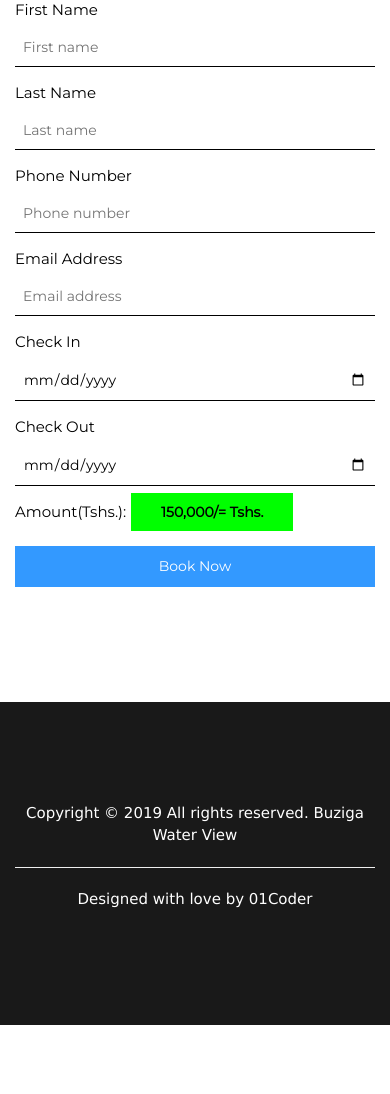
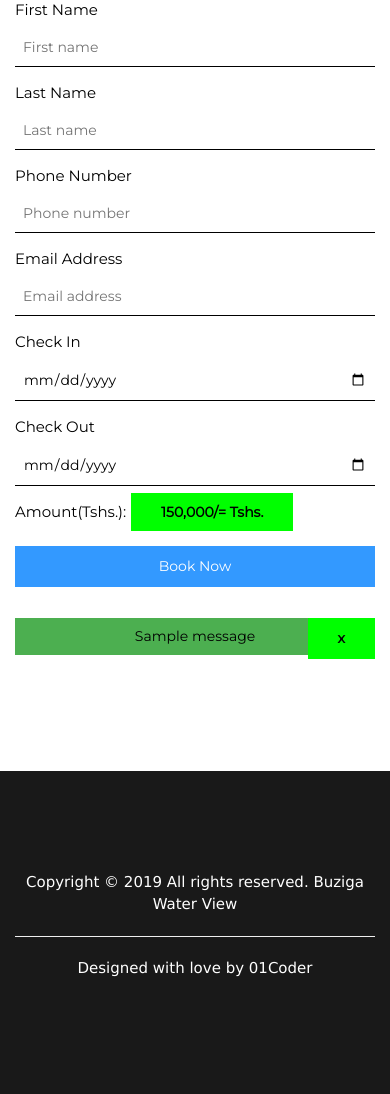
Before and after one commit to irabi01/apartment_web, a Django app: a page that uses apartment/templates/apartment/booking.html in a window 390 px wide. Shown: the part 856-1950 px from the top of the page. Before the commit the page ends 1881 px from the top, so only its background shows below. Run offline with Django 3.2, Linux system fonts and the light colour scheme; data comes from the database, SQL or seed files in the repository; both versions use the stored data as it was after the commit; one stand-in notice (Sample message) is shown; some libraries are stand-ins or nearby versions.

Commit message:
insert query

```diff
--- a/apartment/admin.py
+++ b/apartment/admin.py
@@ -1,4 +1,5 @@
 from django.contrib import admin
-from .models import Appartments
+from .models import Appartments, Booking
 # Register your models here.
 admin.site.register(Appartments)
+admin.site.register(Booking)
--- a/apartment/templates/apartment/booking.html
+++ b/apartment/templates/apartment/booking.html
@@ -73,6 +73,19 @@
                     </div>
                   </div>
                 </div>
+                <div class="row">
+                  <div class="col-md-12">
+                    {% if messages %}
+                      {% for message in messages %}
+                      <div class="w3-panel w3-display-container w3-green">
+                      <span onclick="this.parentElement.style.display='none'"
+                      class="w3-button w3-display-topright">x</span>
+                        <h1 {% if message.tags %} class="{{message.tags}}" {% endif %}>{{message}}</h1>
+                      </div>
+                      {% endfor %}
+                    {% endif %}
+                  </div>
+                </div>
               </div>
             </form>
           </div>
--- /dev/null
+++ b/apartment/templates/apartment/success.html
@@ -0,0 +1,5 @@
+{% extends './base.html' %}
+{% block title %}BUZIGA | Booking Details{% endblock %}
+{% block content %}
+
+{% endblock %}
--- a/apartment/views.py
+++ b/apartment/views.py
@@ -2,7 +2,7 @@ from django.shortcuts import render, get_object_or_404, redirect
 from datetime import datetime
 from django.contrib import messages
 from django.db.models import Q
-from .models import Appartments
+from .models import Appartments, Booking
 
 # Create your views here.
 def homeView(request):
@@ -46,10 +46,22 @@ def appartmentDetailView(request, slug):
     }
     return render(request, 'apartment/details.html', context)
 def bookingDeatails(request, slug):
-    get_appartment_detail = get_object_or_404(Appartments, slug = slug)
-    myDate = datetime.now()
-    context = {
-        'date':myDate,
-        'appartment_details':get_appartment_detail
-    }
-    return render(request, 'apartment/booking.html', context)
+    if request.method == "POST":
+        firstname = request.POST.get('fname')
+        lastname = request.POST.get('lname')
+        phone = request.POST.get('phone')
+        email = request.POST.get('email')
+        datein = request.POST.get('datein')
+        dateout = request.POST.get('dateout')
+        booking_object = Booking(first_name = firstname, last_name = lastname, email_address = email, phone_number = phone, check_in = datein, check_out = dateout)
+        booking_object.save()
+        messages.success(request, 'Your booking is done successfuly..!')
+        return redirect('/bookingDeatails/')
+    else:
+        get_appartment_detail = get_object_or_404(Appartments, slug = slug)
+        myDate = datetime.now()
+        context = {
+            'date':myDate,
+            'appartment_details':get_appartment_detail
+        }
+        return render(request, 'apartment/booking.html', context)
```
Also changed, not shown: db.sqlite3.
